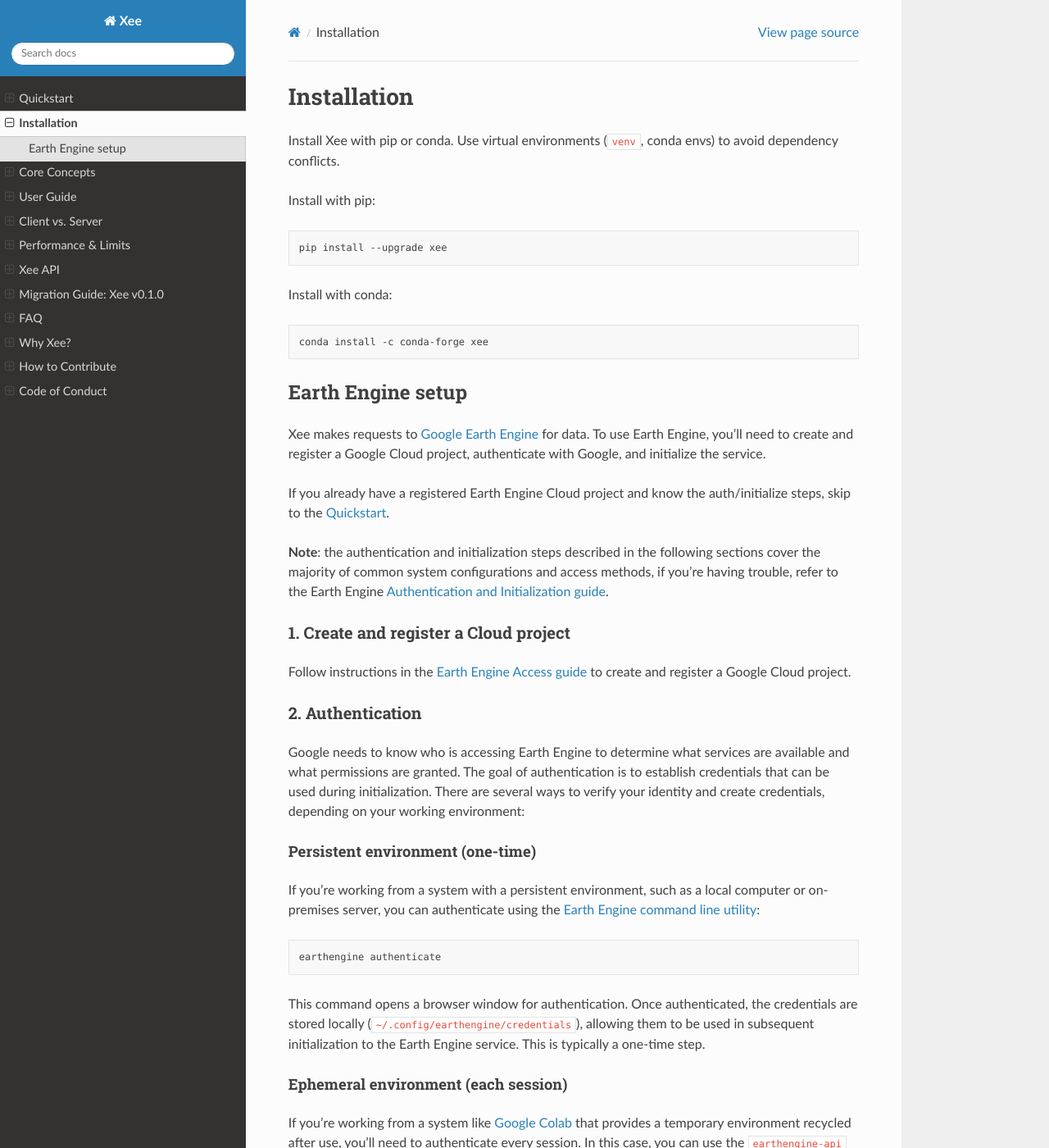
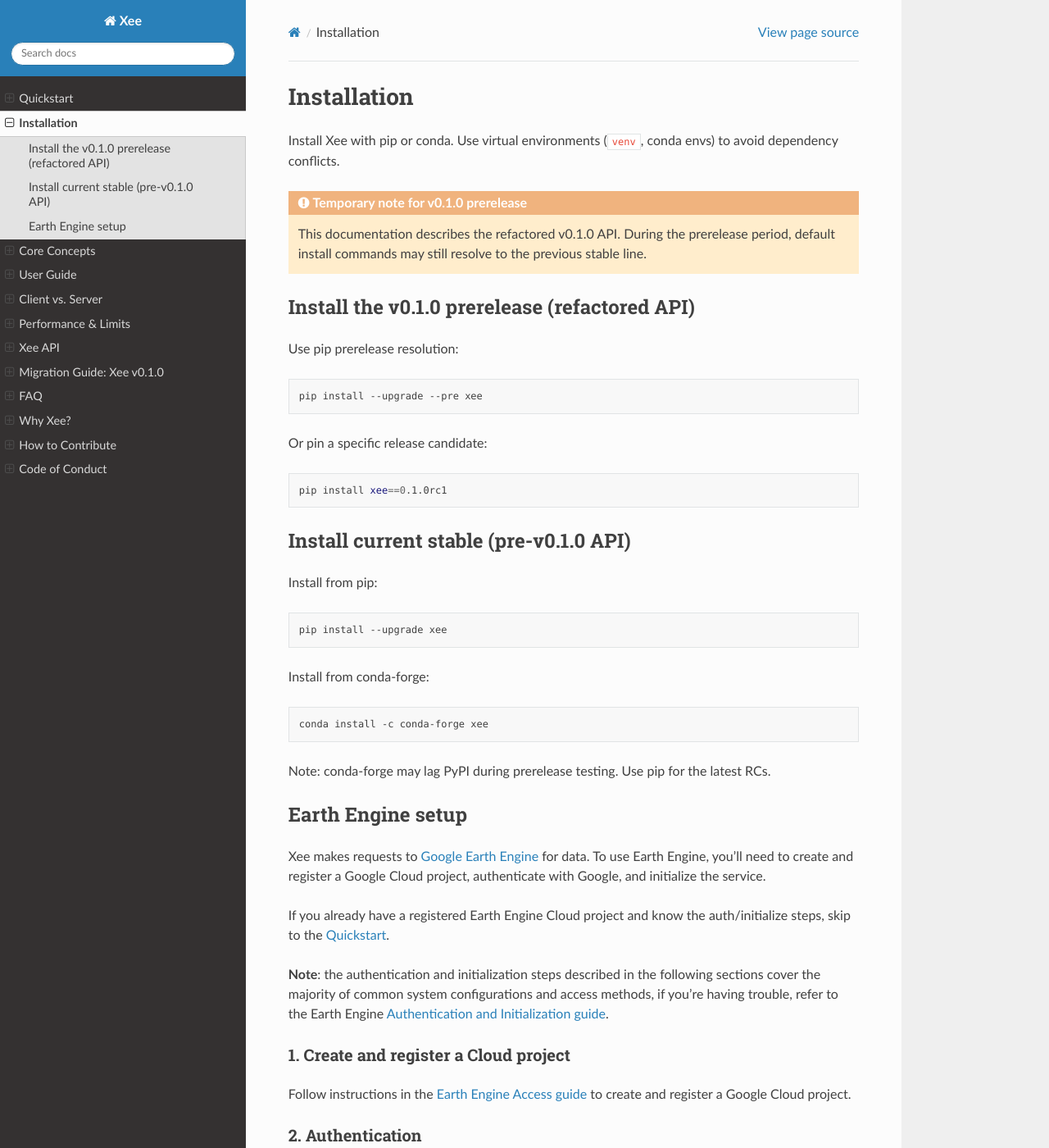
Before and after one commit to google/Xee, a Sphinx documentation site: the page built from docs/installation.md, in a window 1280 px wide and 1400 px high. Shown: the whole window at 82% size. Built offline with Sphinx 7.4.7 and the Read the Docs theme 3.1.0, drawn with Linux system fonts in a browser that asks for light colours; the version number could not be read and is left out.

Commit message:
Clarify prerelease install guidance for v0.1.0 docs

````diff
--- a/docs/installation.md
+++ b/docs/installation.md
@@ -2,17 +2,41 @@
 
 Install Xee with pip or conda. Use virtual environments (`venv`, conda envs) to avoid dependency conflicts.
 
-Install with pip:
+```{admonition} Temporary note for v0.1.0 prerelease
+:class: warning
+
+This documentation describes the refactored v0.1.0 API. During the prerelease period, default install commands may still resolve to the previous stable line.
+```
+
+## Install the v0.1.0 prerelease (refactored API)
+
+Use pip prerelease resolution:
+
+```shell
+pip install --upgrade --pre xee
+```
+
+Or pin a specific release candidate:
+
+```shell
+pip install xee==0.1.0rc1
+```
+
+## Install current stable (pre-v0.1.0 API)
+
+Install from pip:
 
 ```shell
 pip install --upgrade xee
 ```
 
-Install with conda:
+Install from conda-forge:
 
 ```shell
 conda install -c conda-forge xee
 ```
+
+Note: conda-forge may lag PyPI during prerelease testing. Use pip for the latest RCs.
 
 ## Earth Engine setup
 
--- a/docs/quickstart.md
+++ b/docs/quickstart.md
@@ -8,7 +8,21 @@ Get up and running with Xee in a few minutes.
 
 ## 1. Install
 
-Use pip (or conda):
+This quickstart uses the refactored v0.1.0 API.
+
+Install prerelease from pip:
+
+```bash
+pip install --upgrade --pre xee
+```
+
+or pin a specific RC:
+
+```bash
+pip install xee==0.1.0rc1
+```
+
+If you need the current stable line (pre-v0.1.0 API), use:
 
 ```bash
 pip install --upgrade xee
@@ -17,6 +31,8 @@ pip install --upgrade xee
 ```bash
 conda install -c conda-forge xee
 ```
+
+Note: conda-forge may lag PyPI during prerelease testing.
 
 Optional (plotting): `pip install matplotlib`.
 
````
Also changed, not shown: README.md (+19 -0 lines), docs/index.md (+2 -0 lines).
